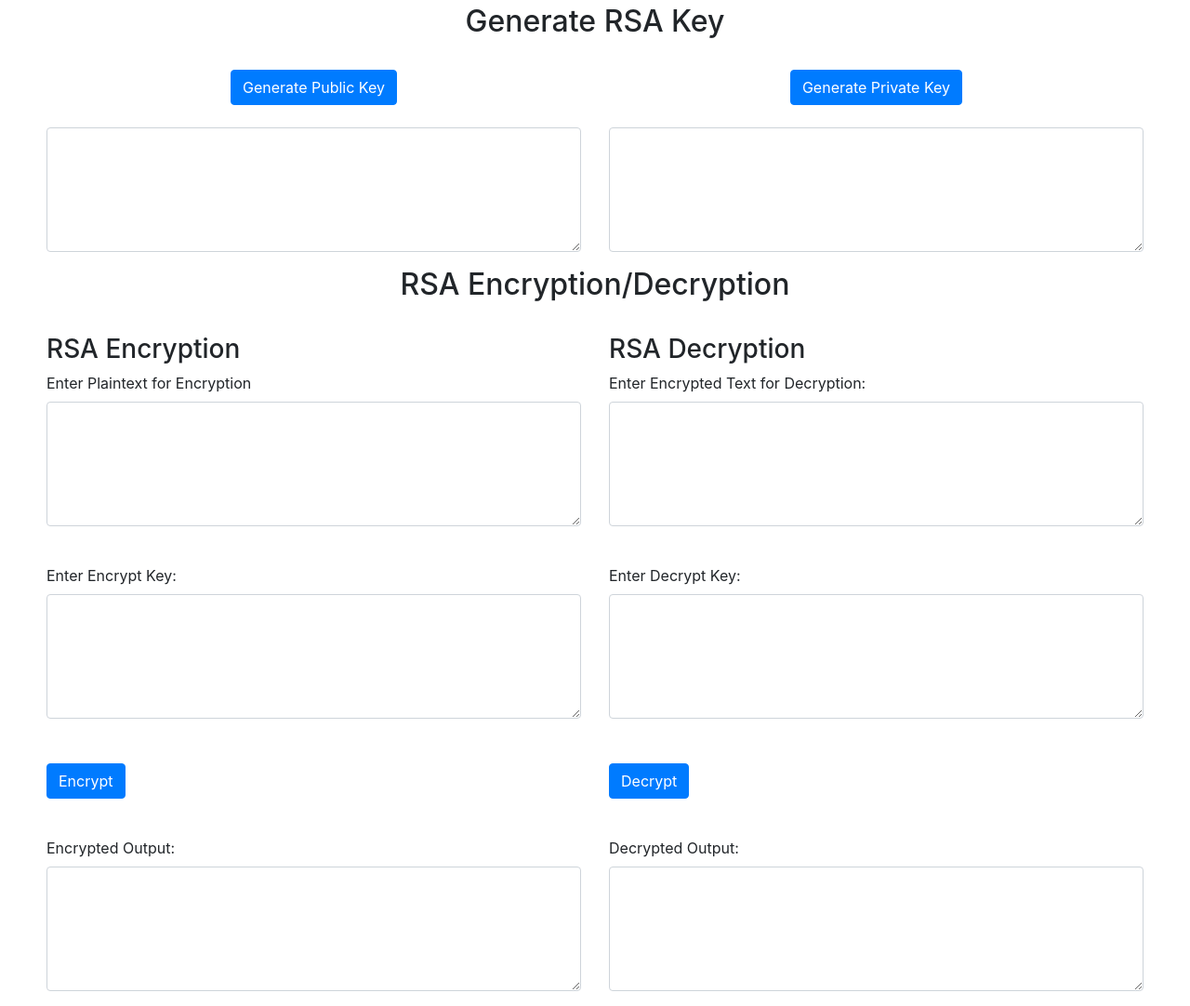
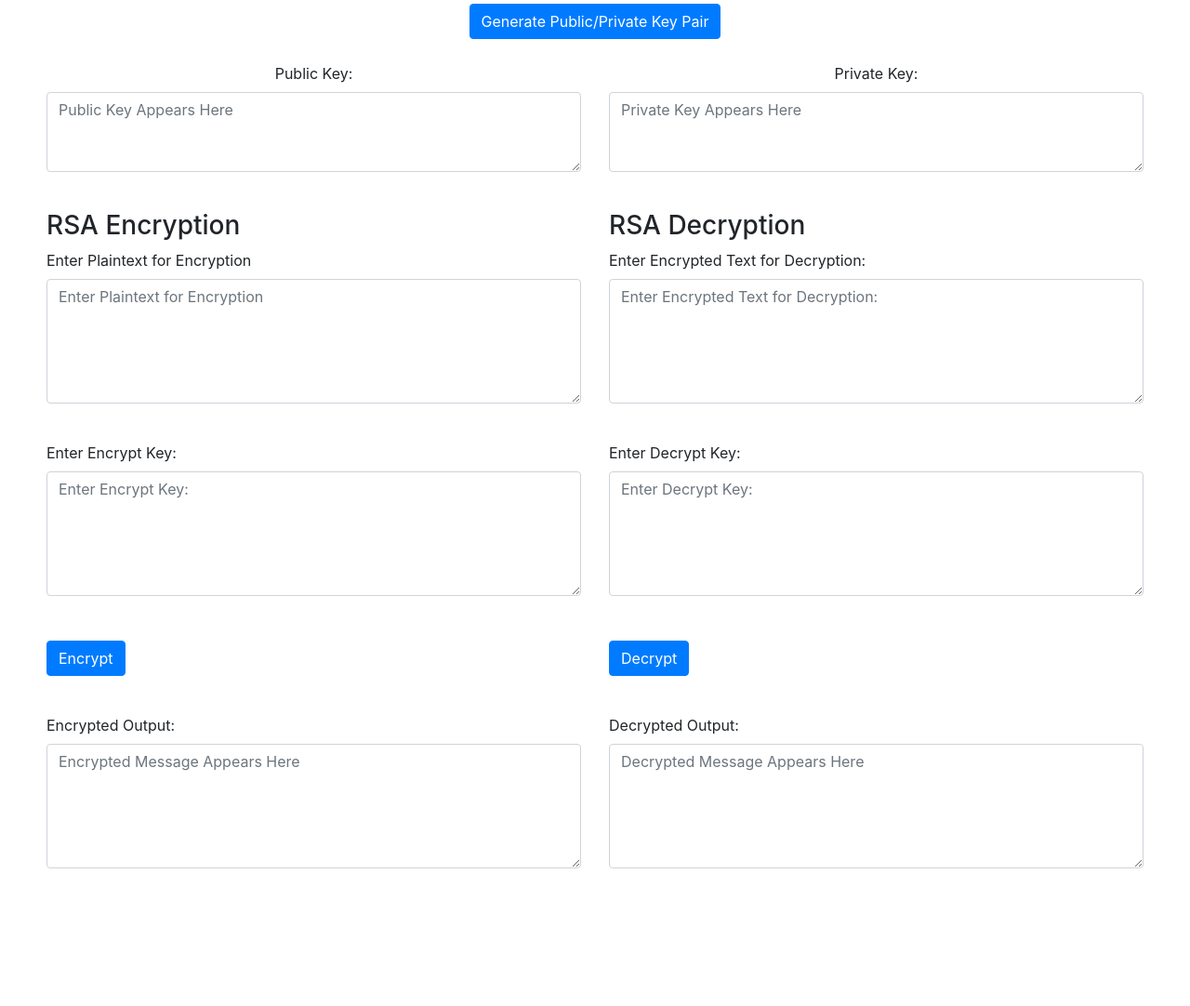
Before and after one commit to austin-michael/HW2, a plain HTML site: page web/index.html in a window 1280 px wide. Shown: the part 252-1334 px from the top of the page at 93% size. After the commit the page ends 1202 px from the top, so only its background shows below. Drawn offline with nearby package versions, Linux system fonts and the light colour scheme.

Commit message:
Added placehoders and cleaned up the buttons

```diff
--- a/web/index.html
+++ b/web/index.html
@@ -38,45 +38,44 @@
       <p>The following will allow you to Generate a public and private key pair, decrypt, and encrypt your message.</p>
   </div>
 
-  <h2 class="text-center">Generate RSA Key</h2>
+  <div style="text-align: center">
+    <button onclick="genKeys(event)" type="button" class="btn btn-primary">Generate Public/Private Key Pair</button>
+  </div>
+
   <div class="row">
     <div class="col form-group text-center">
-      <button onclick="genKeys(event)" type="button" class="btn btn-primary">Generate Public Key</button>
-      <br></br>
-      <textarea class="form-control" rows="5" id="pubKey"></textarea>
+      <label for="pubKey">Public Key:</label>
+      <textarea class="form-control" rows="3" id="pubKey" placeholder="Public Key Appears Here"></textarea>
     </div>
     <div class="col form-group text-center">
-      <button onclick="genKeys(event)" type="button" class="btn btn-primary">Generate Private Key</button>
-      <br></br>
-      <textarea class="form-control" rows="5" id="priKey"></textarea>
+      <label for="priKey">Private Key:</label>
+      <textarea class="form-control" rows="3" id="priKey" placeholder="Private Key Appears Here"></textarea>
     </div>
   </div>
 
-  <h2 class="text-center">RSA Encryption/Decryption</h2>
   <div class="row">
     <div class="col form-group">
       <h3>RSA Encryption</h3>
       <label for="encrypt">Enter Plaintext for Encryption</label>
-      <textarea class="form-control" rows="5" id="encryptText"></textarea>
+      <textarea class="form-control" rows="5" id="encryptText" placeholder="Enter Plaintext for Encryption"></textarea>
     </div>
     <div class="col form-group">
       <h3>RSA Decryption</h3>
       <label for="decrypt">Enter Encrypted Text for Decryption:</label>
-      <textarea class="form-control" rows="5" id="decryptText"></textarea>
-
+      <textarea class="form-control" rows="5" id="decryptText" placeholder="Enter Encrypted Text for Decryption:"></textarea>
     </div>
   </div>
 
   <div class="row">
     <div class="col form-group">
       <label for="encrypt">Enter Encrypt Key:</label>
-      <textarea class="form-control" rows="5" id="encryptKey"></textarea>
+      <textarea class="form-control" rows="5" id="encryptKey" placeholder="Enter Encrypt Key:"></textarea>
       <br></br>
       <button onclick="encrypt()" type="button" class="btn btn-primary">Encrypt</button>
     </div>
     <div class="col form-group">
       <label for="decrypt">Enter Decrypt Key:</label>
-      <textarea class="form-control" rows="5" id="decryptKey"></textarea>
+      <textarea class="form-control" rows="5" id="decryptKey" placeholder="Enter Decrypt Key:"></textarea>
       <br></br>
       <button onclick="decrypt()" type="button" class="btn btn-primary">Decrypt</button>
     </div>
@@ -85,11 +84,11 @@
   <div class="row">
       <div class="col form-group">
         <label for="encrypt">Encrypted Output:</label>
-        <textarea class="form-control" rows="5" id="encryptOutput"></textarea>
+        <textarea class="form-control" rows="5" id="encryptOutput" placeholder="Encrypted Message Appears Here"></textarea>
       </div>
       <div class="col form-group">
         <label for="decrypt">Decrypted Output:</label>
-        <textarea class="form-control" rows="5" id="decryptOutput"></textarea>
+        <textarea class="form-control" rows="5" id="decryptOutput" placeholder="Decrypted Message Appears Here"></textarea>
       </div>
     </div>
 
```
